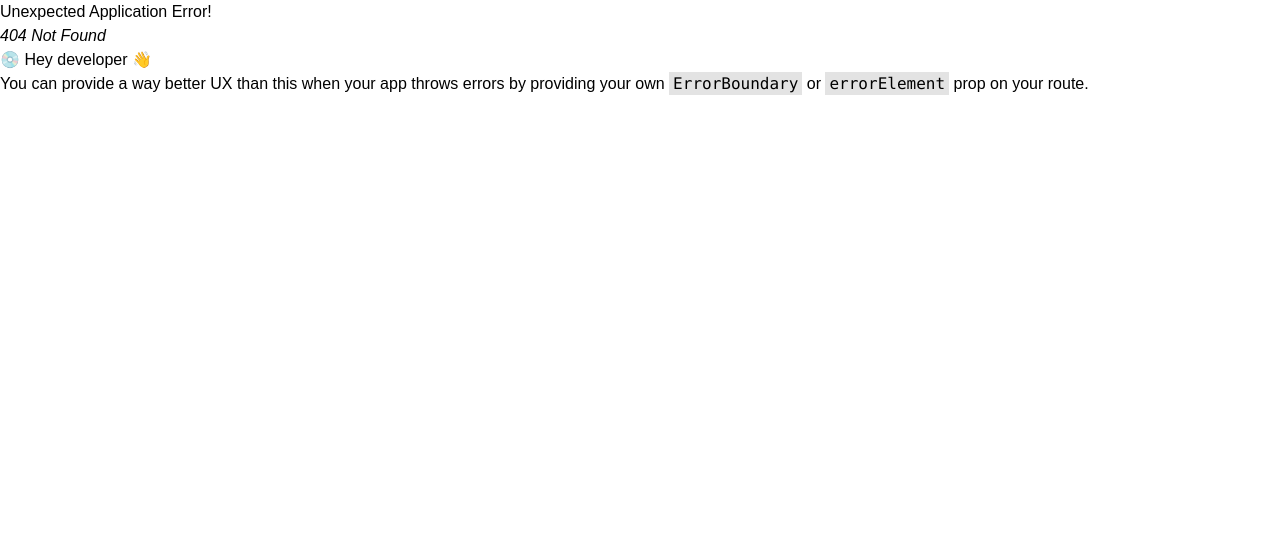
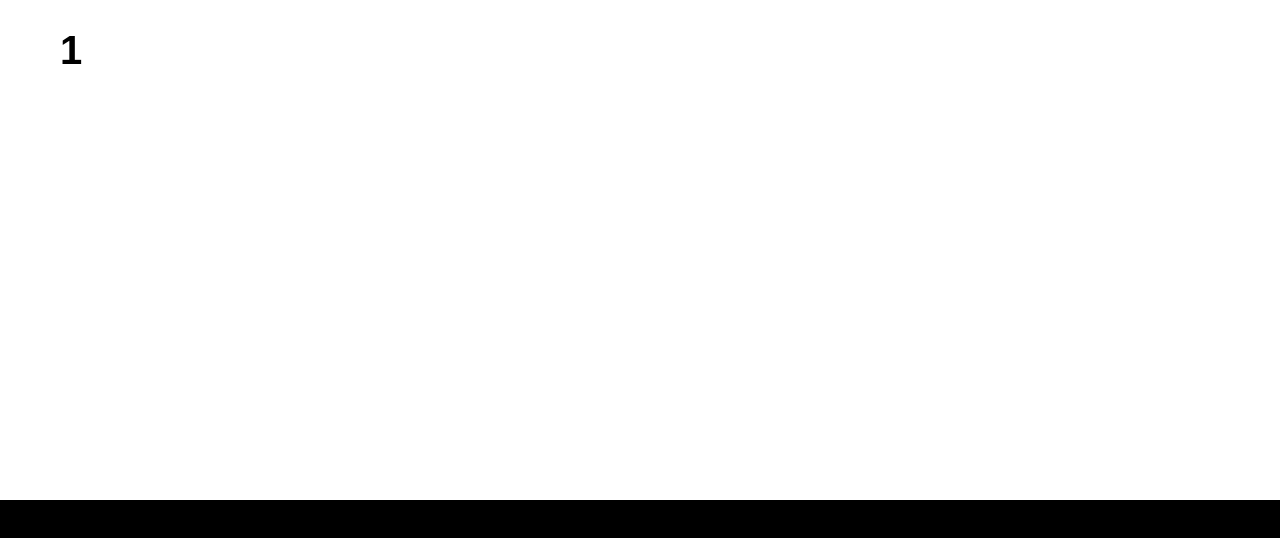
Before and after one commit to veeranjay/hulu, a React (Create React App) app: page /series/1 in a window 1280 px wide. Before the commit this address had no page. Shown: the top 538 px of the page. Built offline with nearby package versions, Linux system fonts and the light colour scheme.

Commit message:
Update 16 files

```diff
--- a/src/App.js
+++ b/src/App.js
@@ -1,16 +1,17 @@
-import { RouterProvider, createBrowserRouter } from "react-router-dom";
+import { Route, Routes } from "react-router-dom";
 
 import Home from "./pages/Dashboard/Home";
-const router = createBrowserRouter([
-  {
-    path: "/",
-    element: <Home />,
-  },
-]);
+import Watch from "./pages/Watch/Watch";
 
+const NotFound = () => {
+  return <div>Not FOund bitch</div>;
+};
 export default function App() {
   return (
-
-      <RouterProvider router={router} />
+    <Routes>
+      <Route path="/" element={<Home />} />
+      <Route path="/series/:id" element={<Watch />} />
+      <Route path="*" element={<NotFound />} />
+    </Routes>
   );
 }
--- a/src/index.js
+++ b/src/index.js
@@ -1,7 +1,7 @@
 import { StrictMode } from "react";
 import { createRoot } from "react-dom/client";
 import "./styles.css";
-import { createBrowserRouter, RouterProvider } from "react-router-dom";
+import { BrowserRouter } from "react-router-dom";
 
 import App from "./App";
 
@@ -10,6 +10,8 @@ const root = createRoot(rootElement);
 
 root.render(
   <StrictMode>
-    <App />
+    <BrowserRouter>
+      <App />
+    </BrowserRouter>
   </StrictMode>
 );
--- a/src/pages/Watch/Watch.js
+++ b/src/pages/Watch/Watch.js
@@ -1,3 +1,17 @@
+import { useParams } from "react-router-dom";
+import { Heading1 } from "../../components/Data_Display";
+
 const Watch = () => {
-  return <div className="watch bg-black w-full h-full flex flex-col"></div>;
+  const { id } = useParams();
+  return (
+    <div className="watch bg-black flex flex-col w-full h-full">
+      <div className="show-card w-full h-[500px] bg-white">
+        <Heading1 className="text-black">{id}</Heading1>
+      </div>
+
+      <div className="episodes-list w-full h-[500px]"></div>
+    </div>
+  );
 };
+
+export default Watch;
--- a/tailwind.config.js
+++ b/tailwind.config.js
@@ -4,4 +4,6 @@ module.exports = {
     extend: {},
   },
   plugins: [],
+    important: true,
+
 };
```
Also changed, not shown: 11 other files (tests, documents, lock files or other folders).
